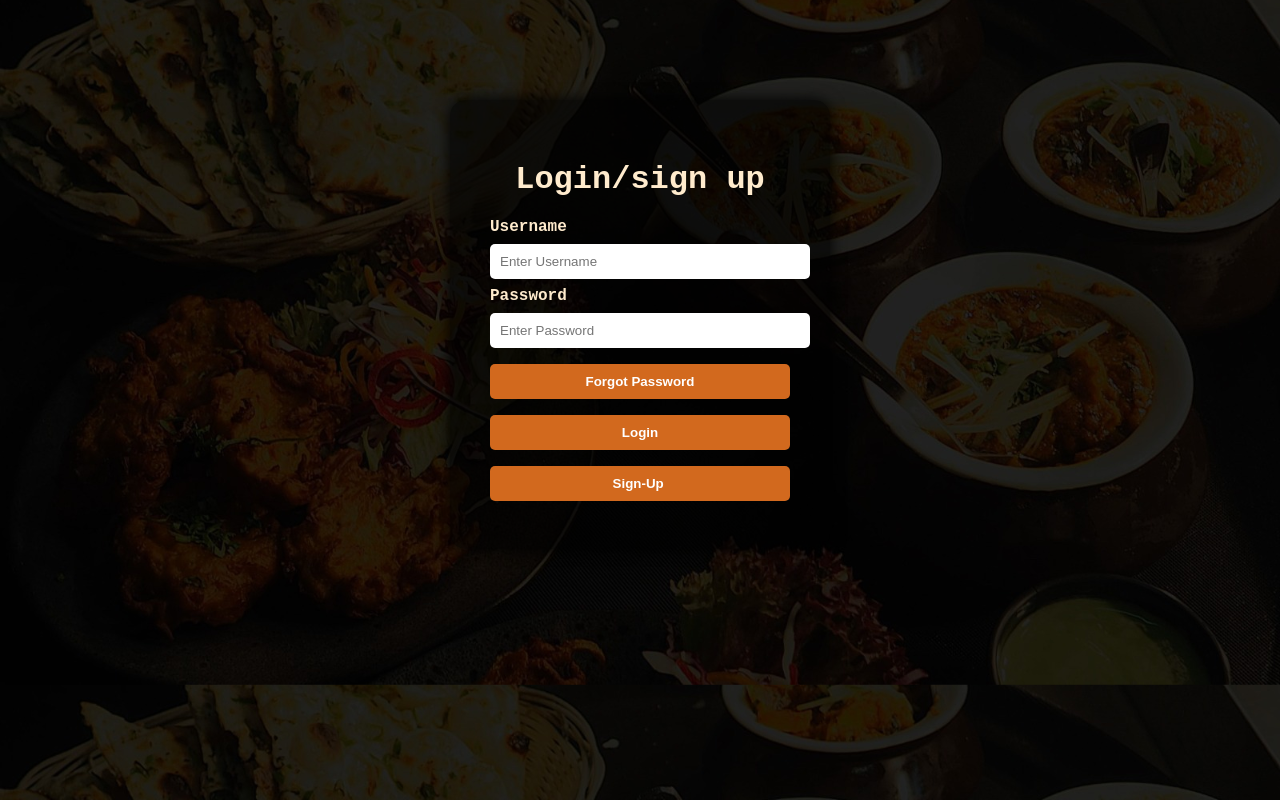
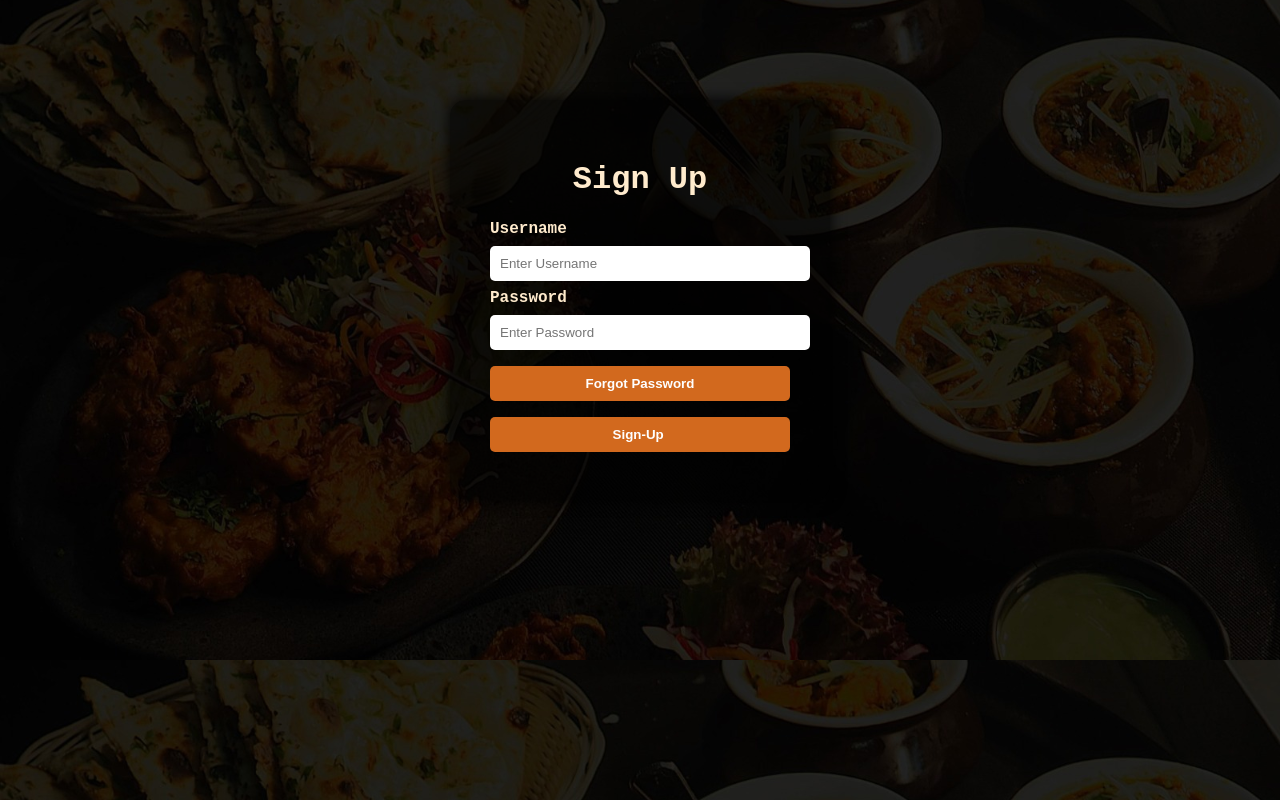
Before and after one commit to Kashif-Razaa/Mehfil-e-Zaiqa-Restaurant-Team-project, a plain HTML site: page sign up/sign up.html in a window 1280 px wide. Drawn offline with Linux system fonts and the light colour scheme.

Commit message:
Sign Up page

```diff
--- a/sign up/sign up.html
+++ b/sign up/sign up.html
@@ -25,7 +25,7 @@
 
     #form h1 {
       text-align: center;
-      margin-bottom: 20px;
+      /* margin-bottom: 20px; */
     }
 
     label {
@@ -71,7 +71,7 @@
 <body>
 
   <form id="form">
-    <h1>Login/sign up</h1>
+    <h1>Sign Up</h1>
 
     <label for="username">Username</label>
     <input type="text" name="username" id="username" placeholder="Enter Username" required>
@@ -81,7 +81,7 @@
 
 
     <input type="button" value="Forgot Password" onclick="window.location.href='Forgot-Password.html';" class="btn">
-    <input type="submit" value="Login" class="btn">
+    <!-- <input type="submit" value="Login" class="btn"> -->
     <input type="button" value="Sign-Up " onclick="window.location.href='Sign-Up.html';" class="btn"         >
 
 
```
